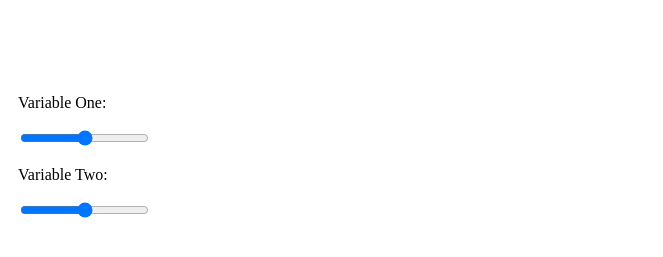
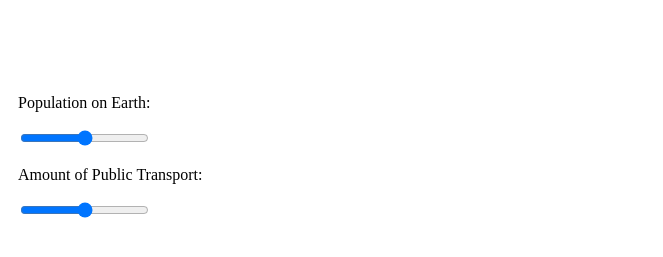
Before and after one commit to JordynA97/CapVisualizer, a website: page VisualizerHTML.html in a window 1280 px wide. Shown: the part 485-742 px from the top of the page, without its empty margins (0-663 px from the left). Drawn offline with Linux system fonts and the light colour scheme.

Commit message:
vsmolchange

```diff
--- a/VisualizerHTML.html
+++ b/VisualizerHTML.html
@@ -18,10 +18,10 @@
     </div>
 
     <div class="variableSliders">
-      <p>Variable One: </p>
+      <p>Population on Earth: </p>
       <input id="varOne" type="range" min="0" max="10" value="5" onchange="checkVariables()">
 
-      <p>Variable Two: </p>
+      <p>Amount of Public Transport: </p>
       <input id="varTwo" type="range" min="0" max="10" value="5" onchange="checkVariables()">
     </div>
     <script src="script.js"></script>
```
